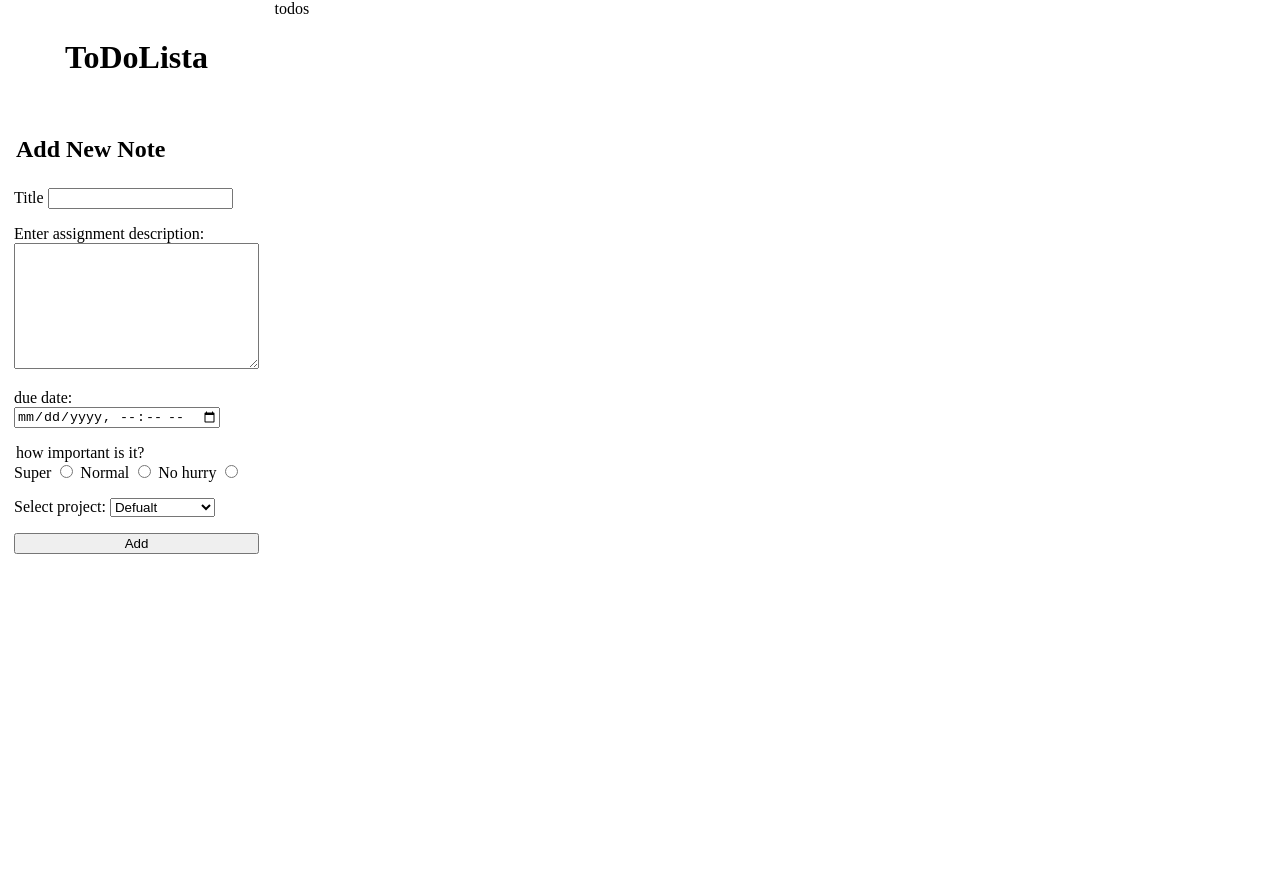
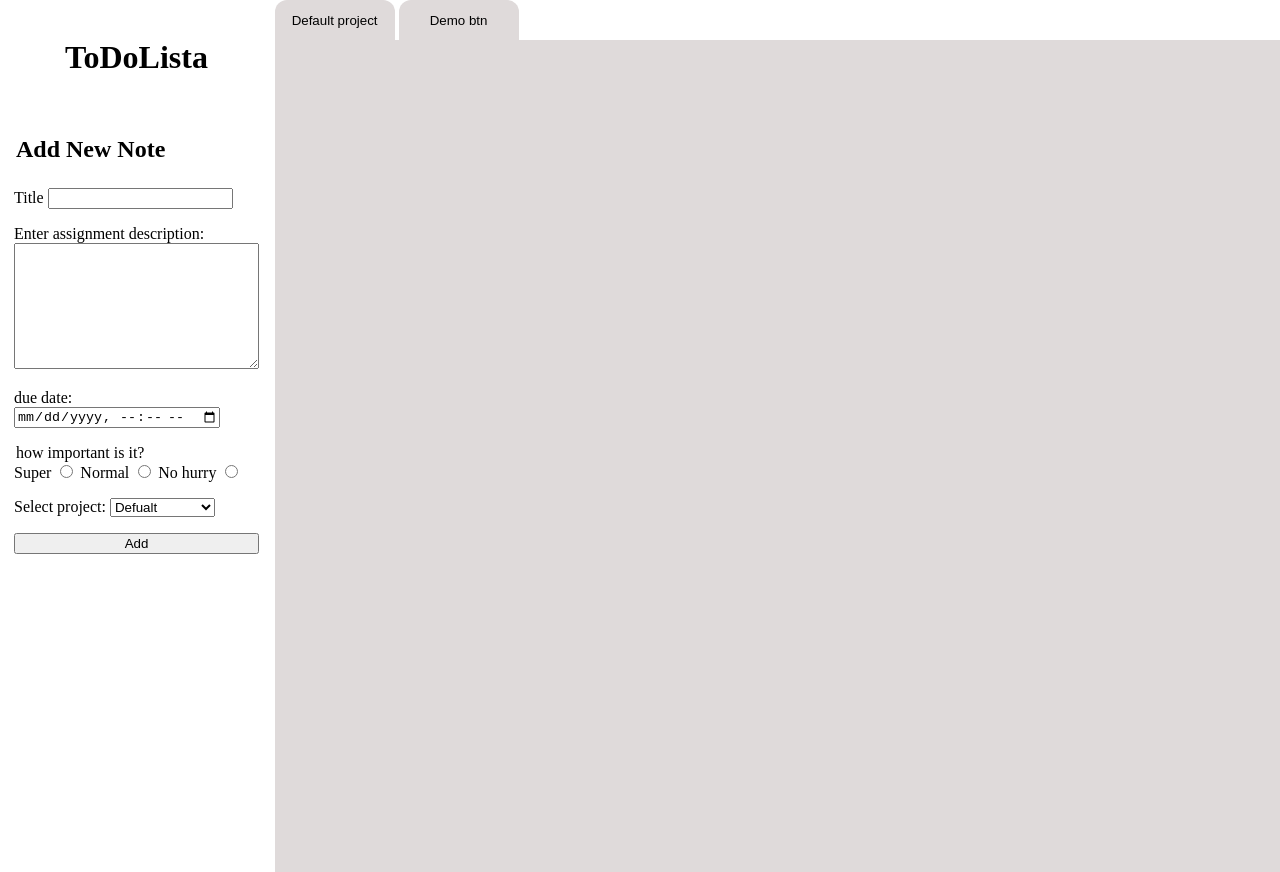
Before and after one commit to doxam1/Todo-list, a website built with webpack: page src/index.html in a window 1280 px wide. Before the commit the page ends 800 px from the top, so only its background shows below. Built offline with nearby package versions, Linux system fonts and the light colour scheme.

Commit message:
basic idea of the app

```diff
--- /dev/null
+++ b/src/defaultProject.js
@@ -0,0 +1,3 @@
+export default function defaultProject() {
+    document.querySelector('.ProjectTodoNotes').innerHTML = `this is a test`
+}
--- a/src/index.html
+++ b/src/index.html
@@ -55,8 +55,14 @@
 
 
 
-    <div class="notesTobeChanged">
-        todos
+    <div class="allProjects">
+        <div class="allProjectsHeader">
+            <nav>
+                <button class="default active"> Default project </button>
+                <button class="NewDemoProject"> Demo btn </button>
+            </nav>
+        </div>
+        <div class="ProjectTodoNotes">
     </div>
 
 
--- a/src/index.js
+++ b/src/index.js
@@ -2,7 +2,13 @@ import './style.css';
 import Todo from './todoObj';
 import "./minDateToday";
 import "./addNewProjectOption"
+import defaultProject from './defaultProject';
 
 const todoTest = new Todo ('test', 'go bom bom', new Date(2024, 3, 19, 13,30), 5);
 
 console.log(todoTest)
+
+const defaultProjectBtn = document.querySelector('.default'); // basic logic for projects btns.
+defaultProjectBtn.onclick = () => {
+    defaultProject();
+}
--- a/src/style.scss
+++ b/src/style.scss
@@ -1,3 +1,5 @@
+$gray_active : #dfdada;
+
 body {
     margin: 0;
     display: grid;
@@ -25,7 +27,32 @@ body {
         }
     }
 
-    & .notesTobeChanged {
+    & .allProjects {
         grid-area: 1 / 2 / -1 / -1;
+
+        & button{ //to add an active pseudo class of active. -- will need some jS.
+            background-color: $gray_active; /// to be changed on each click, like a library.
+            border: none;
+            cursor: pointer;
+            height: 40px;
+            width: 120px;
+            border-radius: 12px 12px 0px 0px;
+        }
+
+        & .ProjectTodoNotes {
+            background-color: $gray_active;
+            height: 100%;
+            display: grid;
+            grid-template-columns: repeat(auto-fill, minmax(300px, 1fr));
+            gap: 1rem;
+            padding: 1rem;
+
+            & .projectDiv {
+                border: 1px solid green;
+            }
+
+        }
+
+
     }
 }
```
Also changed, not shown: dist/index.html, dist/main.js, src/style.css.
